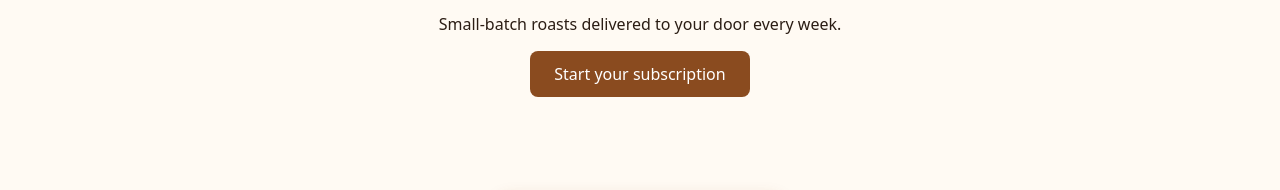
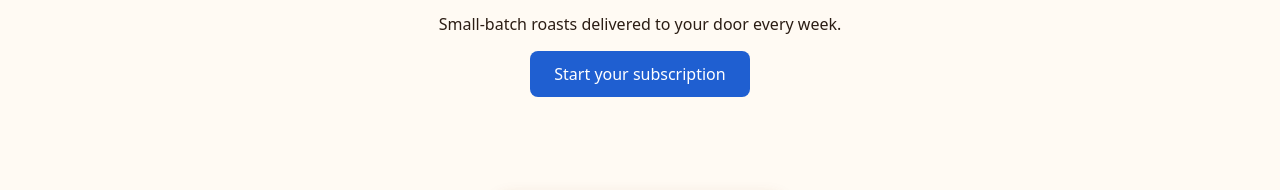
Before and after one commit to vamshishiva11/eyes-visual-ci, a website: page app/index.html in a window 1280 px wide. Shown: the part 192-382 px from the top of the page. Drawn offline with Linux system fonts and the light colour scheme.

Commit message:
Make the Start your subscription button blue

```diff
--- a/app/index.html
+++ b/app/index.html
@@ -15,7 +15,7 @@
   <section class="hero">
     <h1>Fresh coffee, on your schedule.</h1>
     <p>Small-batch roasts delivered to your door every week.</p>
-    <a class="btn" href="#signup">Start your subscription</a>
+    <a class="btn btn-blue" href="#signup">Start your subscription</a>
   </section>
 
   <section id="plans" class="plans">
--- a/app/styles.css
+++ b/app/styles.css
@@ -16,3 +16,4 @@ body { margin: 0; font-family: system-ui, sans-serif; background: var(--bg); col
 .signup label { display: block; margin-bottom: 16px; }
 .signup input, .signup select { display: block; width: 100%; padding: 10px; margin-top: 6px; border: 1px solid #cdbba3; border-radius: 6px; }
 footer { text-align: center; padding: 24px; color: #7a6a5a; border-top: 1px solid #e8dccb; }
+.btn-blue { background: #1f5fd1; }
```
